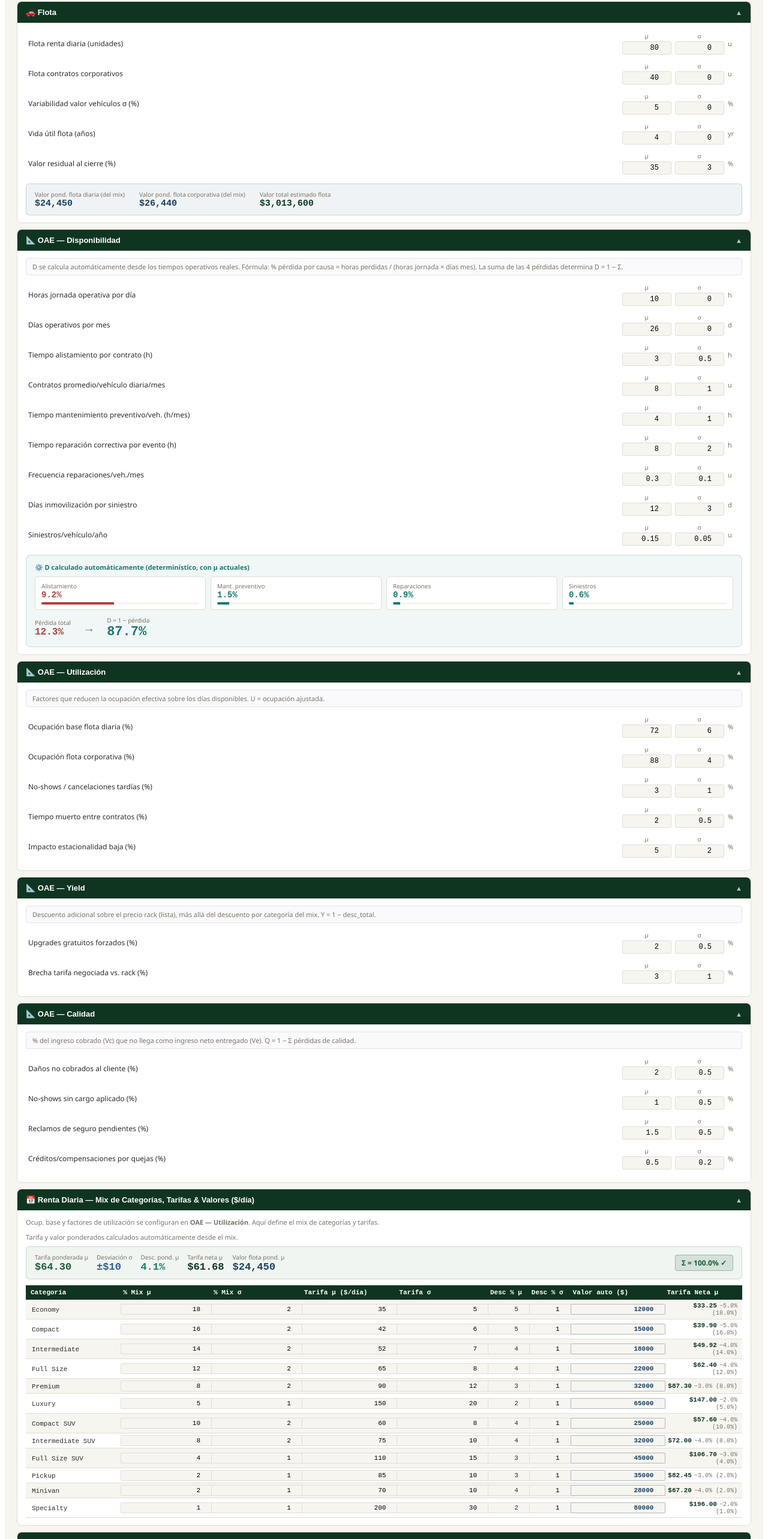
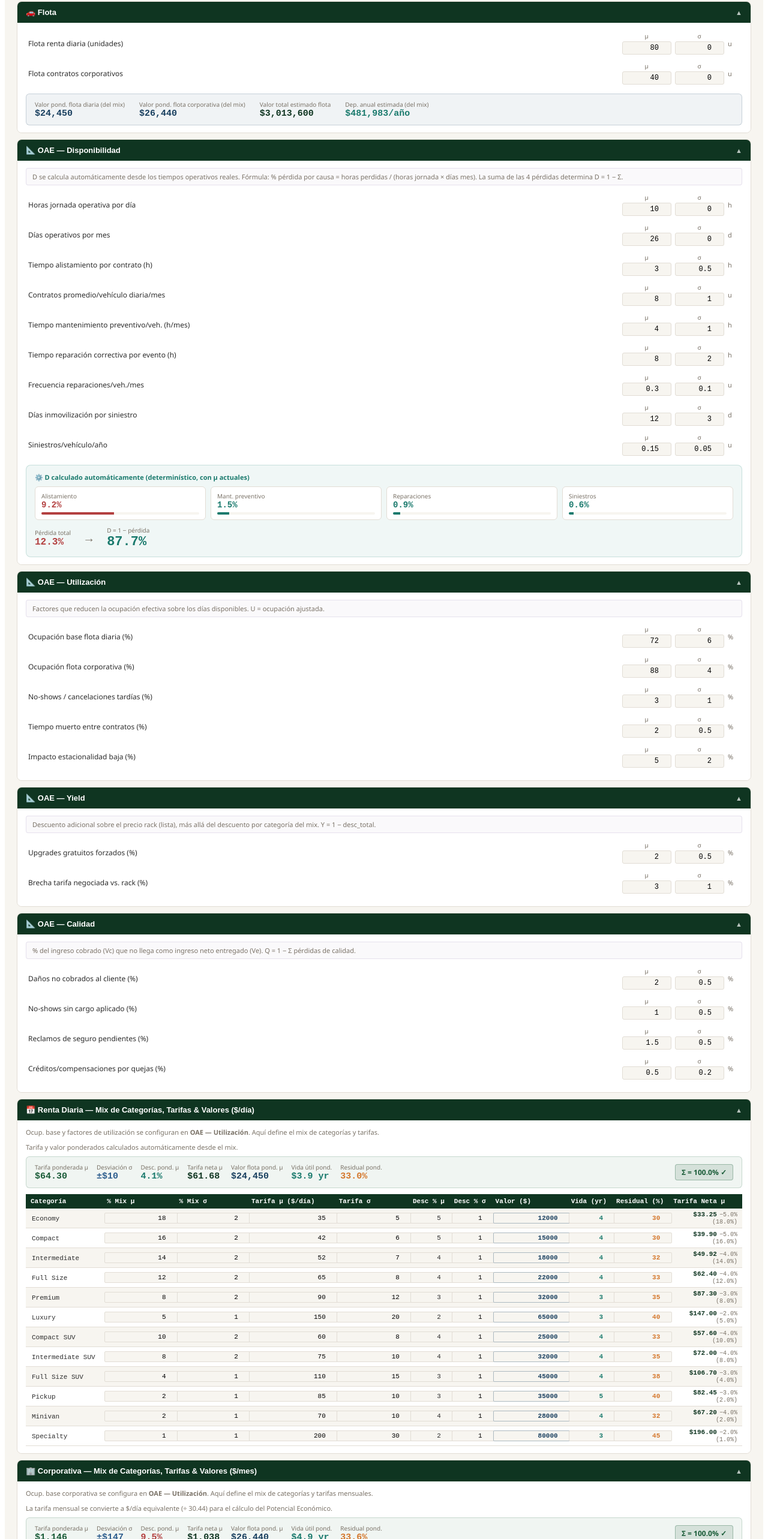
Before and after one commit to promundial/promundial-simuladores, a React (Vite) app: page /renta-autos in a window 1280 px wide. Shown: the part 169-2735 px from the top of the page at 60% size. Built offline with nearby package versions, Linux system fonts and the light colour scheme.

Commit message:
Inclusion de DPU

```diff
--- a/src/SimuladorRentaAutos.jsx
+++ b/src/SimuladorRentaAutos.jsx
@@ -37,6 +37,8 @@
 function tarifaMixStd(mix){const t=mix.reduce((s,c)=>s+c.mix_pct,0)||1;return Math.sqrt(mix.reduce((s,c)=>s+(c.mix_pct/t)*c.tarifa_std**2,0));}
 function descMixMedio(mix){const t=mix.reduce((s,c)=>s+c.mix_pct,0)||1;return mix.reduce((s,c)=>s+(c.mix_pct/t)*(c.desc_pct||0),0);}
 function valorMixMedio(mix){const t=mix.reduce((s,c)=>s+c.mix_pct,0)||1;return mix.reduce((s,c)=>s+(c.mix_pct/t)*(c.valor||0),0);}
+function vidaMixMedia(mix){const t=mix.reduce((s,c)=>s+c.mix_pct,0)||1;return mix.reduce((s,c)=>s+(c.mix_pct/t)*(c.vida||4),0);}
+function residualMixMedio(mix){const t=mix.reduce((s,c)=>s+c.mix_pct,0)||1;return mix.reduce((s,c)=>s+(c.mix_pct/t)*(c.residual||35),0);}
 function sampleMix(mix){
   const raw=mix.map(c=>Math.max(0,c.mix_pct+randn()*c.mix_std));
   const total=raw.reduce((s,v)=>s+v,0)||1;
@@ -44,37 +46,39 @@
   const tarifa=mix.reduce((s,c,i)=>s+w[i]*Math.max(0,c.tarifa_mean+randn()*c.tarifa_std),0);
   const desc=mix.reduce((s,c,i)=>s+w[i]*Math.max(0,Math.min((c.desc_pct||0)+randn()*(c.desc_std||0),30))/100,0);
   const valor=mix.reduce((s,c,i)=>s+w[i]*(c.valor||0),0);
-  return{tarifa,desc,valor};
+  const vida=mix.reduce((s,c,i)=>s+w[i]*(c.vida||4),0);
+  const residual=mix.reduce((s,c,i)=>s+w[i]*(c.residual||35),0)/100;
+  return{tarifa,desc,valor,vida,residual};
 }
 
 // ─── Default mix data ──────────────────────────────────────────────
 const DEFAULT_MIX_DIARIA = [
-  {cat:"Economy",          mix_pct:18,mix_std:2,tarifa_mean:35, tarifa_std:5, desc_pct:5, desc_std:1,valor:12000},
-  {cat:"Compact",          mix_pct:16,mix_std:2,tarifa_mean:42, tarifa_std:6, desc_pct:5, desc_std:1,valor:15000},
-  {cat:"Intermediate",     mix_pct:14,mix_std:2,tarifa_mean:52, tarifa_std:7, desc_pct:4, desc_std:1,valor:18000},
-  {cat:"Full Size",        mix_pct:12,mix_std:2,tarifa_mean:65, tarifa_std:8, desc_pct:4, desc_std:1,valor:22000},
-  {cat:"Premium",          mix_pct:8, mix_std:2,tarifa_mean:90, tarifa_std:12,desc_pct:3, desc_std:1,valor:32000},
-  {cat:"Luxury",           mix_pct:5, mix_std:1,tarifa_mean:150,tarifa_std:20,desc_pct:2, desc_std:1,valor:65000},
-  {cat:"Compact SUV",      mix_pct:10,mix_std:2,tarifa_mean:60, tarifa_std:8, desc_pct:4, desc_std:1,valor:25000},
-  {cat:"Intermediate SUV", mix_pct:8, mix_std:2,tarifa_mean:75, tarifa_std:10,desc_pct:4, desc_std:1,valor:32000},
-  {cat:"Full Size SUV",    mix_pct:4, mix_std:1,tarifa_mean:110,tarifa_std:15,desc_pct:3, desc_std:1,valor:45000},
-  {cat:"Pickup",           mix_pct:2, mix_std:1,tarifa_mean:85, tarifa_std:10,desc_pct:3, desc_std:1,valor:35000},
-  {cat:"Minivan",          mix_pct:2, mix_std:1,tarifa_mean:70, tarifa_std:10,desc_pct:4, desc_std:1,valor:28000},
-  {cat:"Specialty",        mix_pct:1, mix_std:1,tarifa_mean:200,tarifa_std:30,desc_pct:2, desc_std:1,valor:80000},
+  {cat:"Economy",          mix_pct:18,mix_std:2,tarifa_mean:35, tarifa_std:5, desc_pct:5, desc_std:1,valor:12000,vida:4,residual:30},
+  {cat:"Compact",          mix_pct:16,mix_std:2,tarifa_mean:42, tarifa_std:6, desc_pct:5, desc_std:1,valor:15000,vida:4,residual:30},
+  {cat:"Intermediate",     mix_pct:14,mix_std:2,tarifa_mean:52, tarifa_std:7, desc_pct:4, desc_std:1,valor:18000,vida:4,residual:32},
+  {cat:"Full Size",        mix_pct:12,mix_std:2,tarifa_mean:65, tarifa_std:8, desc_pct:4, desc_std:1,valor:22000,vida:4,residual:33},
+  {cat:"Premium",          mix_pct:8, mix_std:2,tarifa_mean:90, tarifa_std:12,desc_pct:3, desc_std:1,valor:32000,vida:3,residual:35},
+  {cat:"Luxury",           mix_pct:5, mix_std:1,tarifa_mean:150,tarifa_std:20,desc_pct:2, desc_std:1,valor:65000,vida:3,residual:40},
+  {cat:"Compact SUV",      mix_pct:10,mix_std:2,tarifa_mean:60, tarifa_std:8, desc_pct:4, desc_std:1,valor:25000,vida:4,residual:33},
+  {cat:"Intermediate SUV", mix_pct:8, mix_std:2,tarifa_mean:75, tarifa_std:10,desc_pct:4, desc_std:1,valor:32000,vida:4,residual:35},
+  {cat:"Full Size SUV",    mix_pct:4, mix_std:1,tarifa_mean:110,tarifa_std:15,desc_pct:3, desc_std:1,valor:45000,vida:4,residual:38},
+  {cat:"Pickup",           mix_pct:2, mix_std:1,tarifa_mean:85, tarifa_std:10,desc_pct:3, desc_std:1,valor:35000,vida:5,residual:40},
+  {cat:"Minivan",          mix_pct:2, mix_std:1,tarifa_mean:70, tarifa_std:10,desc_pct:4, desc_std:1,valor:28000,vida:4,residual:32},
+  {cat:"Specialty",        mix_pct:1, mix_std:1,tarifa_mean:200,tarifa_std:30,desc_pct:2, desc_std:1,valor:80000,vida:3,residual:45},
 ];
 const DEFAULT_MIX_CORP = [
-  {cat:"Economy",          mix_pct:10,mix_std:2,tarifa_mean:650, tarifa_std:80, desc_pct:12,desc_std:2,valor:12000},
-  {cat:"Compact",          mix_pct:12,mix_std:2,tarifa_mean:780, tarifa_std:90, desc_pct:12,desc_std:2,valor:15000},
-  {cat:"Intermediate",     mix_pct:15,mix_std:2,tarifa_mean:950, tarifa_std:100,desc_pct:10,desc_std:2,valor:18000},
-  {cat:"Full Size",        mix_pct:14,mix_std:2,tarifa_mean:1100,tarifa_std:120,desc_pct:10,desc_std:2,valor:22000},
-  {cat:"Premium",          mix_pct:10,mix_std:2,tarifa_mean:1500,tarifa_std:180,desc_pct:8, desc_std:2,valor:32000},
-  {cat:"Luxury",           mix_pct:5, mix_std:1,tarifa_mean:2200,tarifa_std:300,desc_pct:5, desc_std:1,valor:65000},
-  {cat:"Compact SUV",      mix_pct:12,mix_std:2,tarifa_mean:1050,tarifa_std:120,desc_pct:10,desc_std:2,valor:25000},
-  {cat:"Intermediate SUV", mix_pct:10,mix_std:2,tarifa_mean:1250,tarifa_std:150,desc_pct:8, desc_std:2,valor:32000},
-  {cat:"Full Size SUV",    mix_pct:5, mix_std:1,tarifa_mean:1600,tarifa_std:200,desc_pct:7, desc_std:1,valor:45000},
-  {cat:"Pickup",           mix_pct:4, mix_std:1,tarifa_mean:1200,tarifa_std:150,desc_pct:8, desc_std:1,valor:35000},
-  {cat:"Minivan",          mix_pct:2, mix_std:1,tarifa_mean:1100,tarifa_std:130,desc_pct:8, desc_std:1,valor:28000},
-  {cat:"Specialty",        mix_pct:1, mix_std:1,tarifa_mean:3000,tarifa_std:400,desc_pct:3, desc_std:1,valor:80000},
+  {cat:"Economy",          mix_pct:10,mix_std:2,tarifa_mean:650, tarifa_std:80, desc_pct:12,desc_std:2,valor:12000,vida:5,residual:30},
+  {cat:"Compact",          mix_pct:12,mix_std:2,tarifa_mean:780, tarifa_std:90, desc_pct:12,desc_std:2,valor:15000,vida:5,residual:30},
+  {cat:"Intermediate",     mix_pct:15,mix_std:2,tarifa_mean:950, tarifa_std:100,desc_pct:10,desc_std:2,valor:18000,vida:5,residual:32},
+  {cat:"Full Size",        mix_pct:14,mix_std:2,tarifa_mean:1100,tarifa_std:120,desc_pct:10,desc_std:2,valor:22000,vida:5,residual:33},
+  {cat:"Premium",          mix_pct:10,mix_std:2,tarifa_mean:1500,tarifa_std:180,desc_pct:8, desc_std:2,valor:32000,vida:4,residual:35},
+  {cat:"Luxury",           mix_pct:5, mix_std:1,tarifa_mean:2200,tarifa_std:300,desc_pct:5, desc_std:1,valor:65000,vida:4,residual:40},
+  {cat:"Compact SUV",      mix_pct:12,mix_std:2,tarifa_mean:1050,tarifa_std:120,desc_pct:10,desc_std:2,valor:25000,vida:5,residual:33},
+  {cat:"Intermediate SUV", mix_pct:10,mix_std:2,tarifa_mean:1250,tarifa_std:150,desc_pct:8, desc_std:2,valor:32000,vida:5,residual:35},
+  {cat:"Full Size SUV",    mix_pct:5, mix_std:1,tarifa_mean:1600,tarifa_std:200,desc_pct:7, desc_std:1,valor:45000,vida:5,residual:38},
+  {cat:"Pickup",           mix_pct:4, mix_std:1,tarifa_mean:1200,tarifa_std:150,desc_pct:8, desc_std:1,valor:35000,vida:6,residual:40},
+  {cat:"Minivan",          mix_pct:2, mix_std:1,tarifa_mean:1100,tarifa_std:130,desc_pct:8, desc_std:1,valor:28000,vida:5,residual:32},
+  {cat:"Specialty",        mix_pct:1, mix_std:1,tarifa_mean:3000,tarifa_std:400,desc_pct:3, desc_std:1,valor:80000,vida:4,residual:45},
 ];
 
 const DAYS_PER_MONTH = 30.44; // promedio exacto días/mes
@@ -84,9 +88,6 @@
   { id:"flota", label:"🚗 Flota", params:{
     flota_diaria:        {mean:80,  std:0,   min:1,   max:5000,  label:"Flota renta diaria (unidades)",        unit:"u"},
     flota_corp:          {mean:40,  std:0,   min:0,   max:5000,  label:"Flota contratos corporativos",          unit:"u"},
-    valor_std_pct:       {mean:5,   std:0,   min:0,   max:20,    label:"Variabilidad valor vehículos σ (%)",    unit:"%"},
-    vida_util:           {mean:4,   std:0,   min:1,   max:10,    label:"Vida útil flota (años)",                unit:"yr"},
-    valor_residual_pct:  {mean:35,  std:3,   min:5,   max:70,    label:"Valor residual al cierre (%)",          unit:"%"},
   }},
   { id:"oae_disp", label:"📐 OAE — Disponibilidad", params:{
     // Contexto operativo
@@ -159,9 +160,6 @@
   const flota_d = Math.max(0, S(p.flota_diaria));
   const flota_c = Math.max(0, S(p.flota_corp));
   const flota_total = flota_d + flota_c || 1;
-  const vida = Math.max(0.1, S(p.vida_util));
-  const resid = Math.max(0, Math.min(1, S(p.valor_residual_pct)/100));
-  const val_std_pct = Math.max(0, S(p.valor_std_pct)/100);
 
   // ── OAE D: Disponibilidad ──────────────────────────────────────────
   // D se calcula desde KPIs operativos reales, no % abstractos
@@ -207,12 +205,12 @@
   const ocup_c = Math.max(0, ocup_c_base - util_adj * 0.5); // corp: contratos más estables
 
   // ── Mix samples ────────────────────────────────────────────────────
-  const {tarifa:tarifa_d_rack, desc:desc_d_mix, valor:val_d_base} = sampleMix(mixD);
-  const {tarifa:tarifa_c_rack, desc:desc_c_mix, valor:val_c_base} = sampleMix(mixC);
+  const {tarifa:tarifa_d_rack, desc:desc_d_mix, valor:val_d_base, vida:vida_d, residual:resid_d} = sampleMix(mixD);
+  const {tarifa:tarifa_c_rack, desc:desc_c_mix, valor:val_c_base, vida:vida_c, residual:resid_c} = sampleMix(mixC);
 
-  // Valor de vehículo con variabilidad σ
-  const val_d = Math.max(1000, val_d_base * (1 + randn() * val_std_pct));
-  const val_c = Math.max(1000, val_c_base * (1 + randn() * val_std_pct));
+  // Valor de vehículo (sin variabilidad σ separada — viene del mix directamente)
+  const val_d = Math.max(1000, val_d_base);
+  const val_c = Math.max(1000, val_c_base);
 
   // ── OAE Y: Yield ───────────────────────────────────────────────────
   const yield_extra_d = S(p.upgrade_gratuito_pct)/100 + S(p.tarifa_negociada_pct)/100;
@@ -272,9 +270,13 @@
   // brecha_disp + brecha_util + brecha_yield + brecha_cal = Cp - Ve ✓
 
   // ── P&L financiero ─────────────────────────────────────────────────
-  const rev_total = Ve; // revenue = valor entregado neto
-  const val_total_flota = flota_d * val_d + flota_c * val_c;
-  const dep_anual = val_total_flota * (1 - resid) / vida;
+  const rev_total = Ve;
+  const val_flota_d = flota_d * val_d;
+  const val_flota_c = flota_c * val_c;
+  const val_total_flota = val_flota_d + val_flota_c;
+  // Depreciación ponderada por canal — cada categoría tiene su propia vida útil y residual
+  const dep_anual = val_flota_d * (1 - resid_d) / Math.max(0.1, vida_d)
+                  + val_flota_c * (1 - resid_c) / Math.max(0.1, vida_c);
 
   const mant_pct = S(p.mant_pct_valor) / 100;
   const seg_pct  = S(p.seguro_pct_valor) / 100;
@@ -317,6 +319,17 @@
   // ROIC = NOPAT / Capital Invertido
   const roic = val_total_flota > 0 ? nopat / val_total_flota : 0;
 
+  // DPU — Depreciation Per Unit per month (estándar Hertz/Avis)
+  // = depreciación anual / (total autos × 12 meses)
+  // Incluye el efecto del valor residual — neto de lo que se recupera al vender
+  const dpu = flota_total > 0 ? dep_anual / (flota_total * 12) : 0;
+
+  // Revenue per available car per month (RevPAC) — para comparar con DPU
+  const revpac = flota_total > 0 ? rev_total / (flota_total * 12) : 0;
+
+  // Margen DPU: cuánto del RevPAC se consume solo en depreciación
+  const dpu_coverage = revpac > 0 ? dpu / revpac : 0;
+
   return {
     // P&L
     rev_total, ebitda, ebit, ebt, util_neta, eva,
@@ -326,6 +339,7 @@
     margen_ebitda: rev_total > 0 ? ebitda / rev_total : 0,
     margen_neto:   rev_total > 0 ? util_neta / rev_total : 0,
     roic, rev_por_auto: rev_total / flota_total,
+    dpu, revpac, dpu_coverage,
     // OAE
     D, U, Y: Y_pond, Q, OAE,
     Pe: Cp, Pe_capturado,
@@ -347,7 +361,7 @@
   const keys = [
     "rev_total","ebitda","ebit","ebt","util_neta","eva","dep_anual","intereses","impuesto","nopat",
     "costo_flota","costo_personal","gastos_fijos","val_total_flota","deuda",
-    "margen_ebitda","margen_neto","roic","rev_por_auto",
+    "margen_ebitda","margen_neto","roic","rev_por_auto","dpu","revpac","dpu_coverage",
     "D","U","Y","Q","OAE","Pe","Pe_capturado",
     "brecha_disp","brecha_util","brecha_yield","brecha_cal",
     "Vc","Ve","tarifa_d_net","tarifa_c_net","val_d","val_c",
@@ -471,9 +485,11 @@
           ["Desviación σ","±$"+fmtF(Math.round(tSd)),C.blue],
           ["Desc. pond. μ",dMed.toFixed(1)+"%",dMed>8?C.red:dMed>5?C.orange:C.teal],
           ["Tarifa neta μ",esD?"$"+tNeta.toFixed(2):"$"+fmtF(Math.round(tNeta)),C.deep],
-          ["Valor flota pond. μ","$"+fmtF(Math.round(vMed)),C.navy]
+          ["Valor flota pond. μ","$"+fmtF(Math.round(vMed)),C.navy],
+          ["Vida útil pond.","$"+vidaMixMedia(mix).toFixed(1)+" yr",C.teal],
+          ["Residual pond.",residualMixMedio(mix).toFixed(1)+"%",C.orange],
         ].map(([l,v,col])=>(
-          <div key={l}><div style={{fontSize:10,color:C.muted}}>{l}</div><div style={{fontSize:17,fontWeight:700,color:col,fontFamily:mono}}>{v}</div></div>
+          <div key={l}><div style={{fontSize:10,color:C.muted}}>{l}</div><div style={{fontSize:15,fontWeight:700,color:col,fontFamily:mono}}>{v}</div></div>
         ))}
         <div style={{marginLeft:"auto",display:"flex",alignItems:"center"}}>
           <span style={{fontSize:12,fontWeight:700,padding:"4px 10px",borderRadius:4,background:ok?"#1A5C3820":"#B3404020",color:ok?C.green:C.red,border:`1px solid ${ok?C.green:C.red}50`}}>Σ = {total.toFixed(1)}% {ok?"✓":"⚠"}</span>
@@ -482,7 +498,7 @@
       <div style={{overflowX:"auto"}}>
         <table style={{width:"100%",borderCollapse:"collapse",fontSize:11}}>
           <thead><tr style={{background:C.deep,color:"#fff"}}>
-            {["Categoría","% Mix μ","% Mix σ",`Tarifa μ (${tarifaUnit})`,`Tarifa σ`,"Desc % μ","Desc % σ","Valor auto ($)","Tarifa Neta μ"].map(h=>(
+            {["Categoría","% Mix μ","% Mix σ",`Tarifa μ (${tarifaUnit})`,`Tarifa σ`,"Desc % μ","Desc % σ","Valor ($)","Vida (yr)","Residual (%)","Tarifa Neta μ"].map(h=>(
               <th key={h} style={{padding:"6px 8px",textAlign:"left",fontFamily:mono,fontWeight:600,whiteSpace:"nowrap"}}>{h}</th>
             ))}</tr></thead>
           <tbody>{mix.map((c,i)=>{
@@ -496,6 +512,8 @@
               <td style={{padding:"3px 4px"}}><input type="number" value={dp} min={0} max={30} step={0.5} onChange={e=>upd(i,"desc_pct",parseFloat(e.target.value))} style={{...inp,border:`1px solid ${dp>10?C.red:dp>7?C.orange:C.border}`,color:dp>10?C.red:dp>7?C.orange:C.text}}/></td>
               <td style={{padding:"3px 4px"}}><input type="number" value={c.desc_std||0} min={0} max={5} step={0.25} onChange={e=>upd(i,"desc_std",parseFloat(e.target.value))} style={inp}/></td>
               <td style={{padding:"3px 4px"}}><input type="number" value={c.valor||0} onChange={e=>upd(i,"valor",parseFloat(e.target.value))} style={{...inp,border:`1px solid ${C.navy}55`,color:C.navy,fontWeight:600}}/></td>
+              <td style={{padding:"3px 4px"}}><input type="number" value={c.vida||4} min={1} max={15} step={0.5} onChange={e=>upd(i,"vida",parseFloat(e.target.value))} style={{...inp,color:C.teal,fontWeight:600}}/></td>
+              <td style={{padding:"3px 4px"}}><input type="number" value={c.residual||35} min={0} max={80} step={1} onChange={e=>upd(i,"residual",parseFloat(e.target.value))} style={{...inp,color:C.orange,fontWeight:600}}/></td>
               <td style={{padding:"4px 8px",fontFamily:mono,textAlign:"right"}}>
                 <span style={{color:C.deep,fontWeight:600}}>{esD?"$"+neta.toFixed(2):"$"+fmtF(Math.round(neta))}</span>
                 <span style={{color:dp>10?C.red:C.muted,fontSize:10,marginLeft:4}}>−{dp.toFixed(1)}% ({(w*100).toFixed(1)}%)</span>
@@ -581,8 +599,6 @@
     setParams(z);paramsRef.current=z;
   };
 
-  const valorDiariaMed=valorMixMedio(mixDiaria), valorCorpMed=valorMixMedio(mixCorp);
-
   return(
     <div style={{fontFamily:sans,background:C.light,minHeight:"100vh",color:C.text}}>
 
@@ -630,9 +646,13 @@
                 <ParamRow key={k} k={k} p={v} val={params[k]||v} onChange={handleChange}/>
               ))}
               <div style={{marginTop:12,padding:"10px 14px",background:`${C.navy}10`,borderRadius:6,border:`1px solid ${C.navy}30`,display:"flex",gap:24,flexWrap:"wrap"}}>
-                <div><div style={{fontSize:10,color:C.muted}}>Valor pond. flota diaria (del mix)</div><div style={{fontSize:15,fontWeight:700,color:C.navy,fontFamily:mono}}>${fmtF(Math.round(valorDiariaMed))}</div></div>
-                <div><div style={{fontSize:10,color:C.muted}}>Valor pond. flota corporativa (del mix)</div><div style={{fontSize:15,fontWeight:700,color:C.navy,fontFamily:mono}}>${fmtF(Math.round(valorCorpMed))}</div></div>
-                <div><div style={{fontSize:10,color:C.muted}}>Valor total estimado flota</div><div style={{fontSize:15,fontWeight:700,color:C.deep,fontFamily:mono}}>${fmtF(Math.round(valorDiariaMed*params.flota_diaria.mean+valorCorpMed*params.flota_corp.mean))}</div></div>
+                <div><div style={{fontSize:10,color:C.muted}}>Valor pond. flota diaria (del mix)</div><div style={{fontSize:15,fontWeight:700,color:C.navy,fontFamily:mono}}>${fmtF(Math.round(valorMixMedio(mixDiaria)))}</div></div>
+                <div><div style={{fontSize:10,color:C.muted}}>Valor pond. flota corporativa (del mix)</div><div style={{fontSize:15,fontWeight:700,color:C.navy,fontFamily:mono}}>${fmtF(Math.round(valorMixMedio(mixCorp)))}</div></div>
+                <div><div style={{fontSize:10,color:C.muted}}>Valor total estimado flota</div><div style={{fontSize:15,fontWeight:700,color:C.deep,fontFamily:mono}}>${fmtF(Math.round(valorMixMedio(mixDiaria)*params.flota_diaria.mean+valorMixMedio(mixCorp)*params.flota_corp.mean))}</div></div>
+                <div><div style={{fontSize:10,color:C.muted}}>Dep. anual estimada (del mix)</div><div style={{fontSize:15,fontWeight:700,color:C.teal,fontFamily:mono}}>${fmtF(Math.round(
+                  valorMixMedio(mixDiaria)*params.flota_diaria.mean*(1-residualMixMedio(mixDiaria)/100)/vidaMixMedia(mixDiaria)+
+                  valorMixMedio(mixCorp)*params.flota_corp.mean*(1-residualMixMedio(mixCorp)/100)/vidaMixMedia(mixCorp)
+                ))}/año</div></div>
               </div>
             </Section>
 
@@ -767,6 +787,52 @@
               <KpiCard label="Rev./auto/año" icon="🚗" val={fmt$(S_.rev_por_auto.p50)} p10={fmt$(S_.rev_por_auto.p10)} p90={fmt$(S_.rev_por_auto.p90)} color={C.orange}/>
               <KpiCard label="Tarifa Diaria Neta" icon="📅" val={"$"+S_.tarifa_d_net.p50.toFixed(2)+"/d"} p10={"$"+S_.tarifa_d_net.p10.toFixed(2)} p90={"$"+S_.tarifa_d_net.p90.toFixed(2)} color={C.deep}/>
               <KpiCard label="Valor Flota Total" icon="🚙" val={fmt$(S_.val_total_flota.p50)} p10={fmt$(S_.val_total_flota.p10)} p90={fmt$(S_.val_total_flota.p90)} color={C.navy}/>
+            </div>
+
+            {/* DPU Panel — estándar Hertz/Avis */}
+            <div style={{background:C.card,borderRadius:10,border:`1px solid ${C.border}`,padding:"18px 20px",marginBottom:14,borderTop:`3px solid ${C.teal}`}}>
+              <div style={{fontSize:13,fontWeight:700,color:C.deep,marginBottom:4}}>🏷️ DPU — Depreciation Per Unit (estándar Hertz / Avis)</div>
+              <div style={{fontSize:11,color:C.muted,marginBottom:14}}>
+                Costo neto de depreciación por vehículo por mes, ya descontado el valor residual al momento de la venta. Compara con el RevPAC para ver cuánto del ingreso se consume solo en depreciar la flota.
+              </div>
+              <div style={{display:"grid",gridTemplateColumns:"repeat(auto-fit,minmax(180px,1fr))",gap:12}}>
+                {/* DPU */}
+                <div style={{background:C.light,borderRadius:8,padding:"14px 16px",border:`1px solid ${C.border}`}}>
+                  <div style={{fontSize:10,color:C.muted,textTransform:"uppercase",letterSpacing:1}}>DPU ($/auto/mes)</div>
+                  <div style={{fontSize:26,fontWeight:800,color:C.teal,fontFamily:mono,margin:"6px 0 3px"}}>{fmt$(S_.dpu.p50)}</div>
+                  <div style={{fontSize:10,color:C.muted}}>P10 {fmt$(S_.dpu.p10)} · P90 {fmt$(S_.dpu.p90)}</div>
+                  <div style={{fontSize:10,color:C.muted,marginTop:4}}>Dep. anual / (flota × 12)</div>
+                </div>
+                {/* RevPAC */}
+                <div style={{background:C.light,borderRadius:8,padding:"14px 16px",border:`1px solid ${C.border}`}}>
+                  <div style={{fontSize:10,color:C.muted,textTransform:"uppercase",letterSpacing:1}}>RevPAC ($/auto/mes)</div>
+                  <div style={{fontSize:26,fontWeight:800,color:C.blue,fontFamily:mono,margin:"6px 0 3px"}}>{fmt$(S_.revpac.p50)}</div>
+                  <div style={{fontSize:10,color:C.muted}}>P10 {fmt$(S_.revpac.p10)} · P90 {fmt$(S_.revpac.p90)}</div>
+                  <div style={{fontSize:10,color:C.muted,marginTop:4}}>Revenue neto / (flota × 12)</div>
+                </div>
+                {/* DPU/RevPAC ratio */}
+                <div style={{background:C.light,borderRadius:8,padding:"14px 16px",border:`1px solid ${C.border}`}}>
+                  <div style={{fontSize:10,color:C.muted,textTransform:"uppercase",letterSpacing:1}}>DPU como % del RevPAC</div>
+                  <div style={{fontSize:26,fontWeight:800,
+                    color:S_.dpu_coverage.p50<0.15?C.green:S_.dpu_coverage.p50<0.25?C.orange:C.red,
+                    fontFamily:mono,margin:"6px 0 3px"}}>{pct(S_.dpu_coverage.p50)}</div>
+                  <div style={{fontSize:10,color:C.muted}}>P10 {pct(S_.dpu_coverage.p10)} · P90 {pct(S_.dpu_coverage.p90)}</div>
+                  <div style={{fontSize:10,color:C.muted,marginTop:4,fontStyle:"italic"}}>
+                    {S_.dpu_coverage.p50<0.15?"✓ Flota bien amortizada":S_.dpu_coverage.p50<0.25?"⚠ Deprec. consume ¼ del ingreso":"✗ Deprec. excesiva vs. revenue"}
+                  </div>
+                </div>
+                {/* Días mínimos para cubrir DPU */}
+                <div style={{background:C.light,borderRadius:8,padding:"14px 16px",border:`1px solid ${C.border}`}}>
+                  <div style={{fontSize:10,color:C.muted,textTransform:"uppercase",letterSpacing:1}}>Días/mes para cubrir DPU</div>
+                  <div style={{fontSize:26,fontWeight:800,color:C.navy,fontFamily:mono,margin:"6px 0 3px"}}>
+                    {S_.tarifa_d_net.p50>0 ? (S_.dpu.p50/S_.tarifa_d_net.p50).toFixed(1) : "—"} d
+                  </div>
+                  <div style={{fontSize:10,color:C.muted}}>DPU ÷ tarifa diaria neta</div>
+                  <div style={{fontSize:10,color:C.muted,marginTop:4,fontStyle:"italic"}}>
+                    Días mínimos rentado/mes solo para pagar la depreciación
+                  </div>
+                </div>
+              </div>
             </div>
 
             {/* Estructura de costos */}
```
